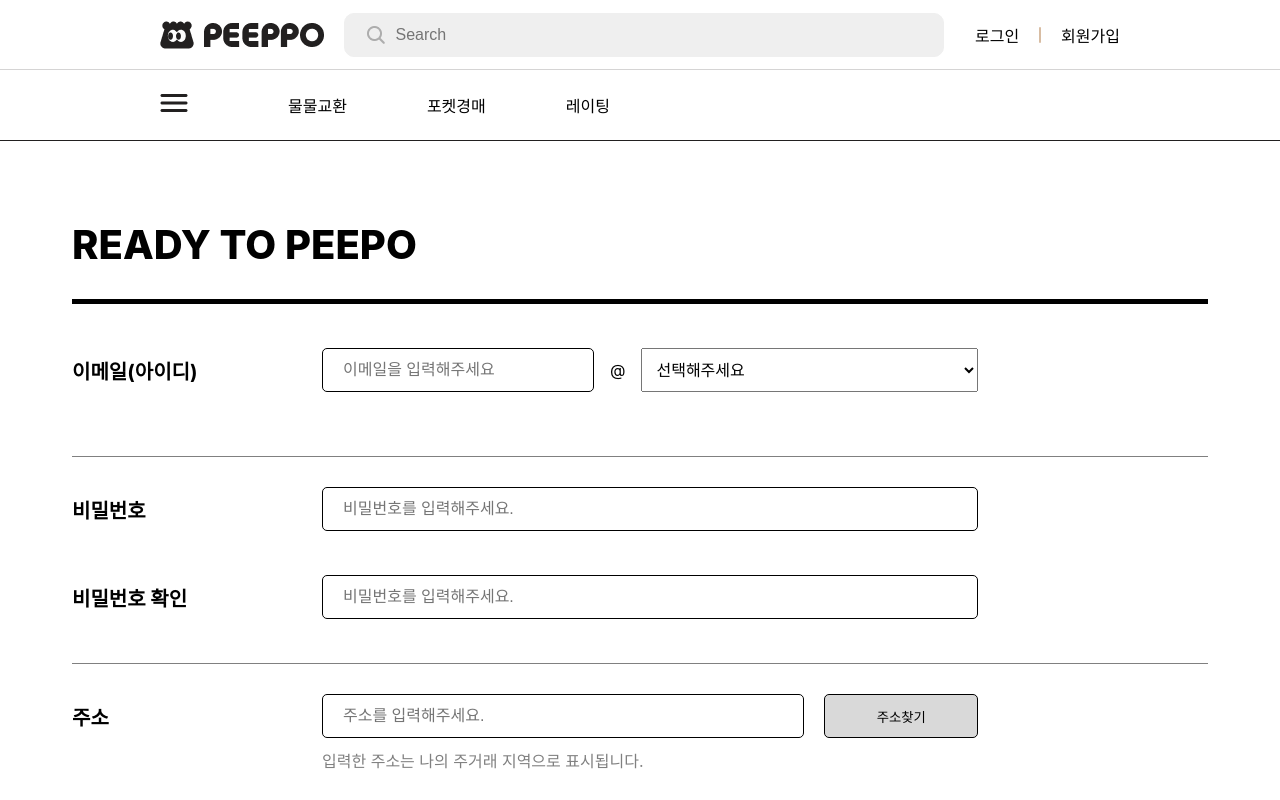
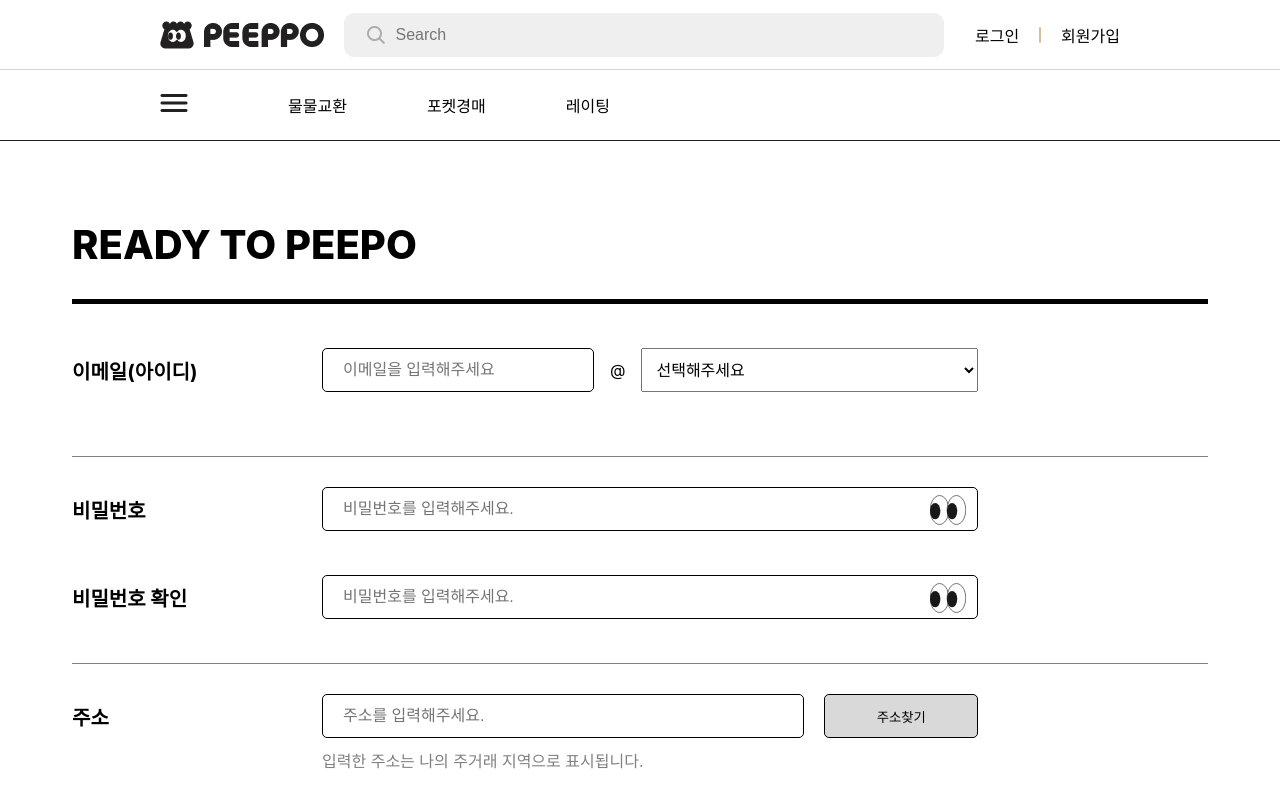
Before and after one commit to ffinal4/front-end, a React (Create React App) app: page /signup in a window 1280 px wide. Shown: the top 800 px of the page. Built offline with nearby package versions, Linux system fonts and the light colour scheme; no server answers; a web font is replaced by a local one.

Commit message:
PEEP-32 <회원가입 페이지 비밀번호 보기 구현>

```diff
--- a/src/pages/SignupPage.tsx
+++ b/src/pages/SignupPage.tsx
@@ -6,6 +6,7 @@ import { useForm } from "react-hook-form";
 import { StBasicInput } from "../styles/BasicInput";
 import KakaoApi from "../components/common/KakaoApi";
 import { postSignupApi } from "../api/users";
+import eyeImage from "../assets/images/eye.svg";
 
 interface SignupForm {
   email: string;
@@ -20,13 +21,18 @@ const SignupPage = () => {
 
   const [address, setAddress] = useState(""); //주소
   const [openPostcode, setOpenPostcode] = React.useState<boolean>(false);
+  const [pwType, setpwType] = useState({ type: "password", visible: false });
 
-  // const handleCheckNickname = async (
-  //   nickname: string,
-  //   e: React.MouseEvent<HTMLButtonElement>
-  // ) => {
-  //   e.preventDefault();
-  // };
+  const onClickPasswordType = (event: any) => {
+    event.preventDefault();
+    setpwType(() => {
+      if (!pwType.visible) {
+        return { type: "text", visible: true };
+      } else {
+        return { type: "password", visible: false };
+      }
+    });
+  };
 
   const {
     register,
@@ -101,8 +107,15 @@ const SignupPage = () => {
         <PwContainer>
           <Label>비밀번호</Label>
           <PwInputContainer>
+            <PwVisibleButton onClick={onClickPasswordType}>
+              {pwType.visible ? (
+                <PwImg src={eyeImage} />
+              ) : (
+                <PwImg src={eyeImage} />
+              )}
+            </PwVisibleButton>
             <StBasicInput
-              type="password"
+              type={pwType.type}
               placeholder="비밀번호를 입력해주세요."
               {...register("password", {
                 required: "필수입력 항목입니다.",
@@ -123,8 +136,16 @@ const SignupPage = () => {
         <CheckPwContainer>
           <Label>비밀번호 확인</Label>
           <CheckPwInputContainer>
+            <CheckPwVisibleButton onClick={onClickPasswordType}>
+              {pwType.visible ? (
+                <PwImg src={eyeImage} />
+              ) : (
+                <PwImg src={eyeImage} />
+              )}
+            </CheckPwVisibleButton>
+
             <StBasicInput
-              type="password"
+              type={pwType.type}
               placeholder="비밀번호를 입력해주세요."
               {...register("confirmPassword", {
                 required: "필수입력 항목입니다.",
@@ -296,6 +317,22 @@ const PwContainer = styled.div`
 const PwInputContainer = styled.div`
   /* border: 1px solid red; */
   width: 656px;
+  position: relative;
+`;
+
+const PwVisibleButton = styled.button`
+  /* border: 1px solid blue; */
+  cursor: pointer;
+  width: 36px;
+  height: 30px;
+  position: absolute;
+  top: 8px;
+  right: 12px;
+`;
+const PwImg = styled.img`
+  /* border: 1px solid red; */
+  width: 36px;
+  height: 30px;
 `;
 const PwValidateMessage = styled.div`
   width: 656px;
@@ -306,6 +343,7 @@ const PwValidateMessage = styled.div`
 `;
 const CheckPwInputContainer = styled.div`
   width: 656px;
+  position: relative;
 `;
 
 const CheckPwContainer = styled.div`
@@ -313,6 +351,16 @@ const CheckPwContainer = styled.div`
   display: flex;
   align-items: center;
   margin-bottom: 10px;
+`;
+
+const CheckPwVisibleButton = styled.button`
+  cursor: pointer;
+  /* border: 1px solid red; */
+  position: absolute;
+  width: 36px;
+  height: 30px;
+  top: 8px;
+  right: 12px;
 `;
 const CheckPwValidateMessage = styled.div`
   width: 656px;
```
